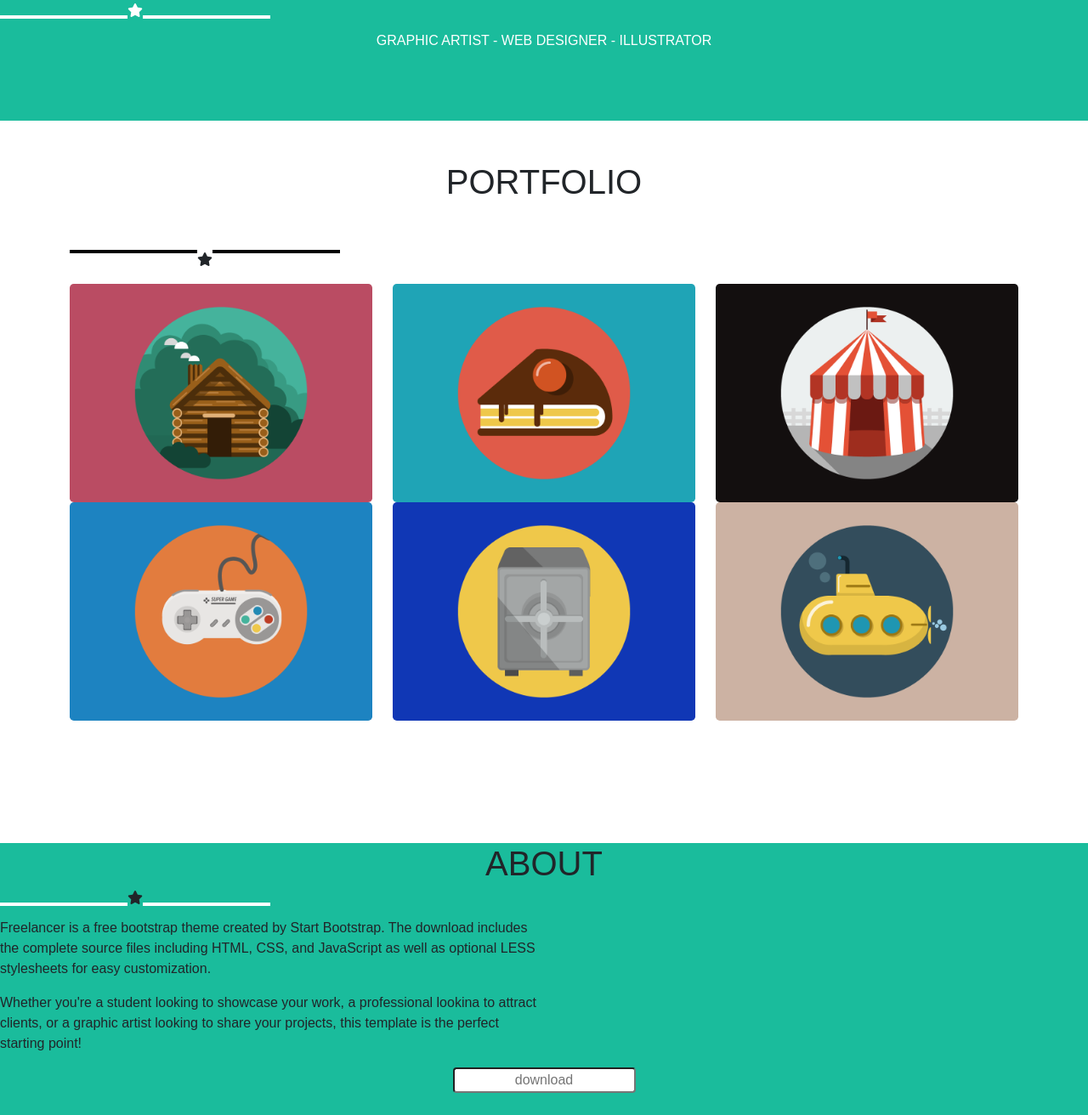
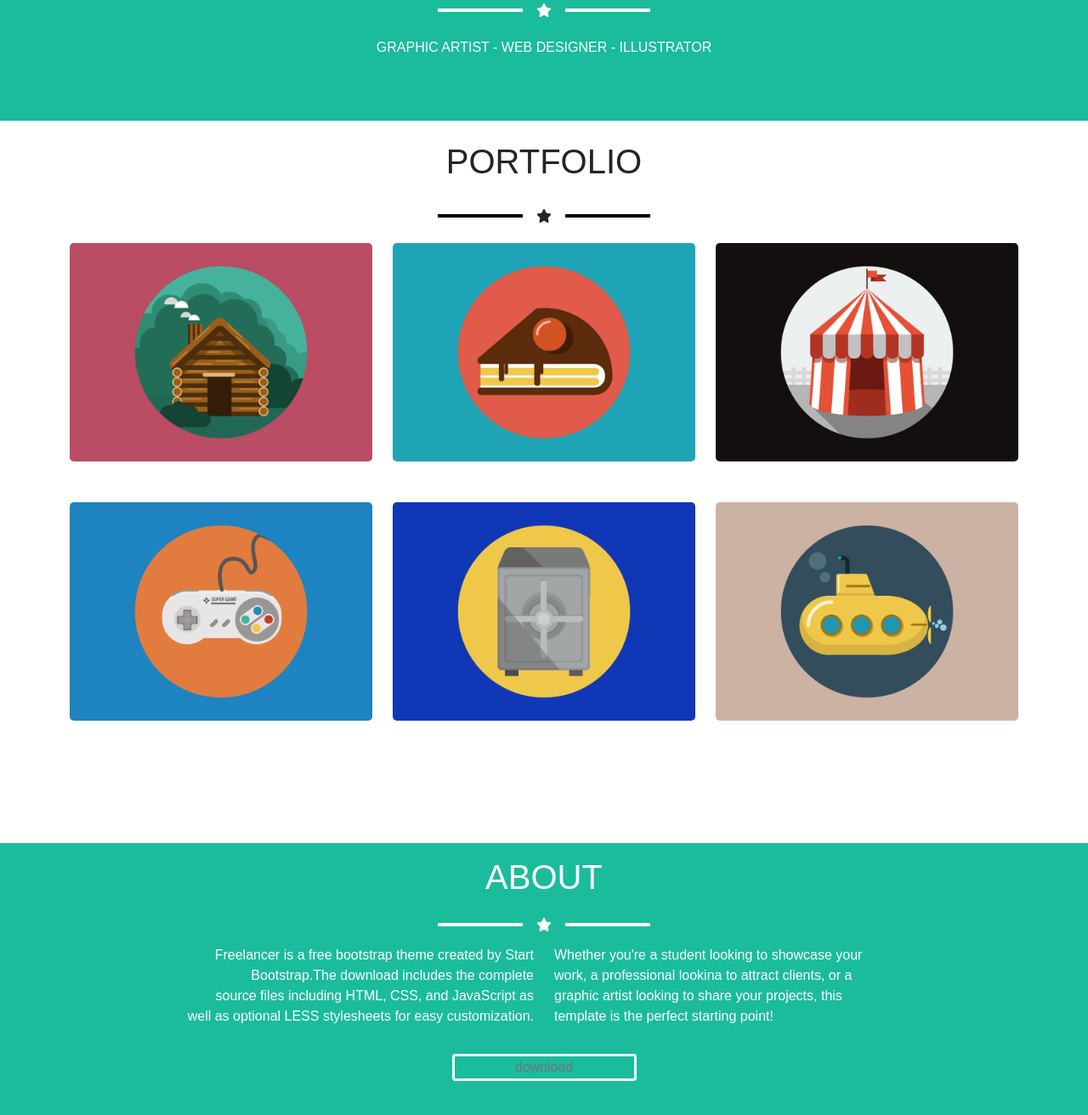
Before and after one commit to Christianmagni97/html-css-bootstrap-freelancer, a plain HTML site: page index.html in a window 1280 px wide. Shown: the part 408-1720 px from the top of the page at 85% size. Drawn offline with nearby package versions, Linux system fonts and the light colour scheme.

Commit message:
aggiustamento immagini,testi e col del main

```diff
--- a/index.html
+++ b/index.html
@@ -3,7 +3,7 @@
 <head>
     <meta charset="UTF-8">
     <meta name="viewport" content="width=device-width, initial-scale=1.0">
-    <title>Document</title>
+    <title>START BOOTSTRAP</title>
     <link href="https://cdn.jsdelivr.net/npm/bootstrap@5.0.2/dist/css/bootstrap.min.css" rel="stylesheet" integrity="sha384-EVSTQN3/azprG1Anm3QDgpJLIm9Nao0Yz1ztcQTwFspd3yD65VohhpuuCOmLASjC" crossorigin="anonymous">
     <link rel="stylesheet" href="style.css">
     <!-- Fontawesome 6.5.2 -->
@@ -19,12 +19,12 @@
                         </div>
                         <div class="text-center titlesubtitles py-3">
                             <h1>START BOOTSTRAP</h1>
-                            <div class="d-flex text-center align-items-center ">
-                                <div class="ciao1"></div>
-                                <p class="d-flex align-self-center"><i class="fa-solid fa-star"></i></p>
-                                <div class="ciao1 text-center"></div>
+                            <div class="d-flex text-center align-items-center justify-content-center">
+                                <div class="barra1 me-3 "></div>
+                                <i class="fa-solid fa-star"></i>
+                                <div class="barra1 ms-3 "></div>
                             </div>
-                            <p>GRAPHIC ARTIST - WEB DESIGNER - ILLUSTRATOR</p>
+                            <p class="py-4">GRAPHIC ARTIST - WEB DESIGNER - ILLUSTRATOR</p>
                         </div>
                     </div>
                 </div>
@@ -33,32 +33,31 @@
     <main>
         <div class="Ret_bianco">
             <div class="container">
-                <h1 class="text-center py-5">PORTFOLIO</h1>
-                <div class="Subtitles-portfolio d-flex">
-                    <div class="ciao2"></div>
-                    <p class="text-center"><i class="fa-solid fa-star"></i></p>
-                    <div class="ciao2"></div>
-                    <hr>
+                <h1 class="text-center py-4">PORTFOLIO</h1>
+                <div class="d-flex text-center align-items-center justify-content-center">
+                    <div class="barra2 me-3 "></div>
+                    <i class="fa-solid fa-star"></i>
+                    <div class="barra2 ms-3 "></div>
                 </div>
             </div>
             <div class="container">
                 <div class="row">
-                    <div class="col-12 col-md-6 col-lg-4">
+                    <div class="col-12 col-md-6 col-lg-4 py-4">
                             <img src="./cabin.png" alt="" class="img-fluid rounded-3">
                     </div>
-                    <div class="col-12 col-md-6 col-lg-4">
+                    <div class="col-12 col-md-6 col-lg-4 py-4">
                             <img src="./cake.png" alt=""class="img-fluid rounded-3">
                     </div>
-                    <div class="col-12 col-md-6 col-lg-4">
+                    <div class="col-12 col-md-6 col-lg-4 py-4">
                             <img src="./circus.png" alt=""class="img-fluid rounded-3">
                     </div>
-                    <div class="col-12 col-md-6 col-lg-4">
+                    <div class="col-12 col-md-6 col-lg-4 py-4">
                             <img src="./game.png" alt=""class="img-fluid rounded-3">
                     </div>
-                    <div class="col-12 col-md-6 col-lg-4">
+                    <div class="col-12 col-md-6 col-lg-4 py-4">
                             <img src="./safe.png" alt=""class="img-fluid rounded-3">
                     </div>
-                    <div class="col-12 col-md-6 col-lg-4">
+                    <div class="col-12 col-md-6 col-lg-4 py-4">
                             <img src="./submarine.png" alt=""class="img-fluid rounded-3">
                     </div>
                 </div>
@@ -67,23 +66,23 @@
     </main>
     </div>
 
-        <div class="Ret_verde2">
-            <h1 class="text-center">ABOUT</h1>
-            <div class="d-flex text-center align-items-center ">
-                <div class="ciao1"></div>
-                <p class="d-flex align-self-center"><i class="fa-solid fa-star"></i></p>
-                <div class="ciao1 text-center"></div>
+        <div class="ret_verde2">
+            <h1 class="text-center py-3">ABOUT</h1>
+            <div class="d-flex text-center align-items-center justify-content-center">
+                <div class="barra1 me-3"></div>
+                <i class="fa-solid fa-star"></i>
+                <div class="barra1 ms-3"></div>
             </div>
-            <div class="Container">
-                <div class="Row">
-                    <div class="col-12 col-md-6 col-lg-6">
-                        <p>Freelancer is a free bootstrap theme created by Start Bootstrap. The download includes the complete source files including HTML, CSS, and JavaScript as well as optional LESS stylesheets for easy customization.</p>
+            <div class="container">
+                <div class="row">
+                    <div class="col-12 col-md-6 col-lg-6 text-end py-3">
+                        <p>Freelancer is a free bootstrap theme created by Start <br>Bootstrap.The download includes the complete <br>source files including HTML, CSS, and JavaScript as <br>well as optional LESS stylesheets for easy customization.</p>
                     </div>
-                    <div class="col-12 col-md-6 col-lg-6">
-                        <p>Whether you're a student looking to showcase your work, a professional lookina to attract clients, or a graphic artist looking to share your projects, this template is the perfect starting point!</p>
+                    <div class="col-12 col-md-6 col-lg-6 py-3">
+                        <p>Whether you're a student looking to showcase your <br>work, a professional lookina to attract clients, or a <br>graphic artist looking to share your projects, this <br>template is the perfect starting point!</p>
                 </div>
             </div>
-            <input type="text" placeholder="download" class="text-center rounded mx-auto d-block">
+            <input type="text" placeholder="download" class="text-center rounded mx-auto d-block downloadbutton">
 
             </div>
         </div>
--- a/style.css
+++ b/style.css
@@ -5,14 +5,20 @@ body{
     height: 340px;
     width: auto;
 }
-.ciao1{
+.barra1{
     background-color: white;
-    width: 150px;
+    width: 100px;
     height: 4px;
 }
-.ciao2{
+.downloadbutton{
+    background-color: #1abc9c;
+    border: white;
+    border-style: solid;
+
+}
+.barra2{
     background-color: black;
-    width: 150px;
+    width: 100px;
     height: 4px;
 }
 .titlesubtitles{
@@ -28,10 +34,11 @@ body{
     width: 100%;
     height: 850px;
 }
-.Ret_verde2{
+.ret_verde2{
     background-color: #1abc9c;
     width: 100%;
     height: 400px;
+    color: white;
 }
 .Ret_blu{
     background-color: #3a546d;
```
